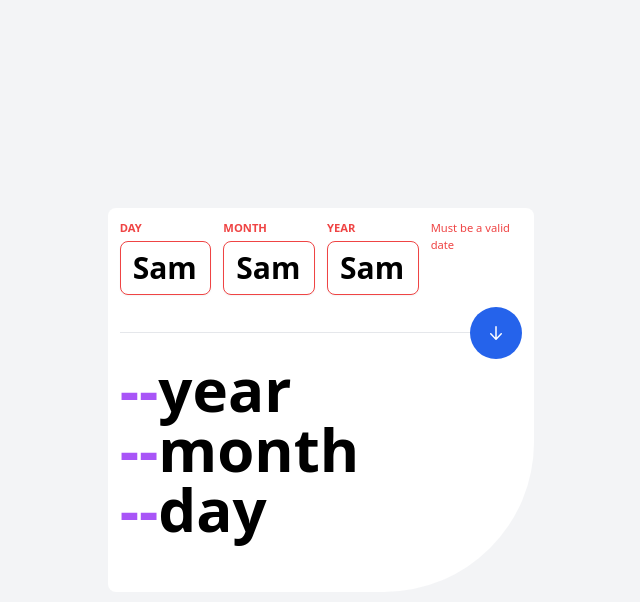
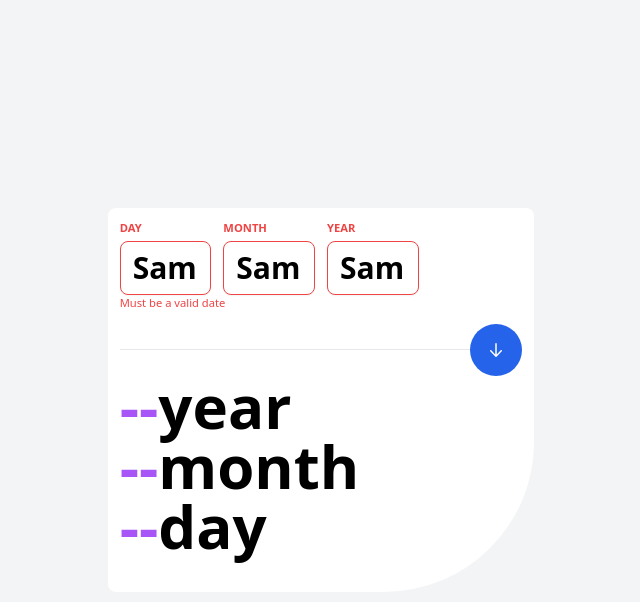
Before and after one commit to Wasaanyi/age-calculator, a Gatsby site: page / in a window 1280 px wide. Both pictures are taken after typing "Sample", "Sample", "Sample" into the empty fields and a click on the button 815 px from the left and 332 px from the top of the page. Shown: the whole page, without its empty margins (319-959 px from the left). Built offline with nearby package versions, Linux system fonts and the light colour scheme; Gatsby itself is replaced by a stand-in of ours.

Commit message:
fix to date error display

```diff
--- a/src/pages/index.js
+++ b/src/pages/index.js
@@ -130,8 +130,8 @@ const IndexPage = () => {
                     <FormControl errors={errors} name="day" data={formData.day} handleChange={handleChange} holder="DD"/>
                     <FormControl errors={errors} name="month" data={formData.month} handleChange={handleChange} holder="MM"/>
                     <FormControl errors={errors} name="year" data={formData.year} handleChange={handleChange} holder="YYYY"/>
-                    {errors.dateError && <div className="text-red-500 text-[0.7rem]">{errors.dateError}</div>}
                 </div>
+                {errors.dateError && <div className="text-red-500 text-[0.7rem]">{errors.dateError}</div>}
                 <SubmitButton/>
             </form>
             <Result data={validData} />
```
